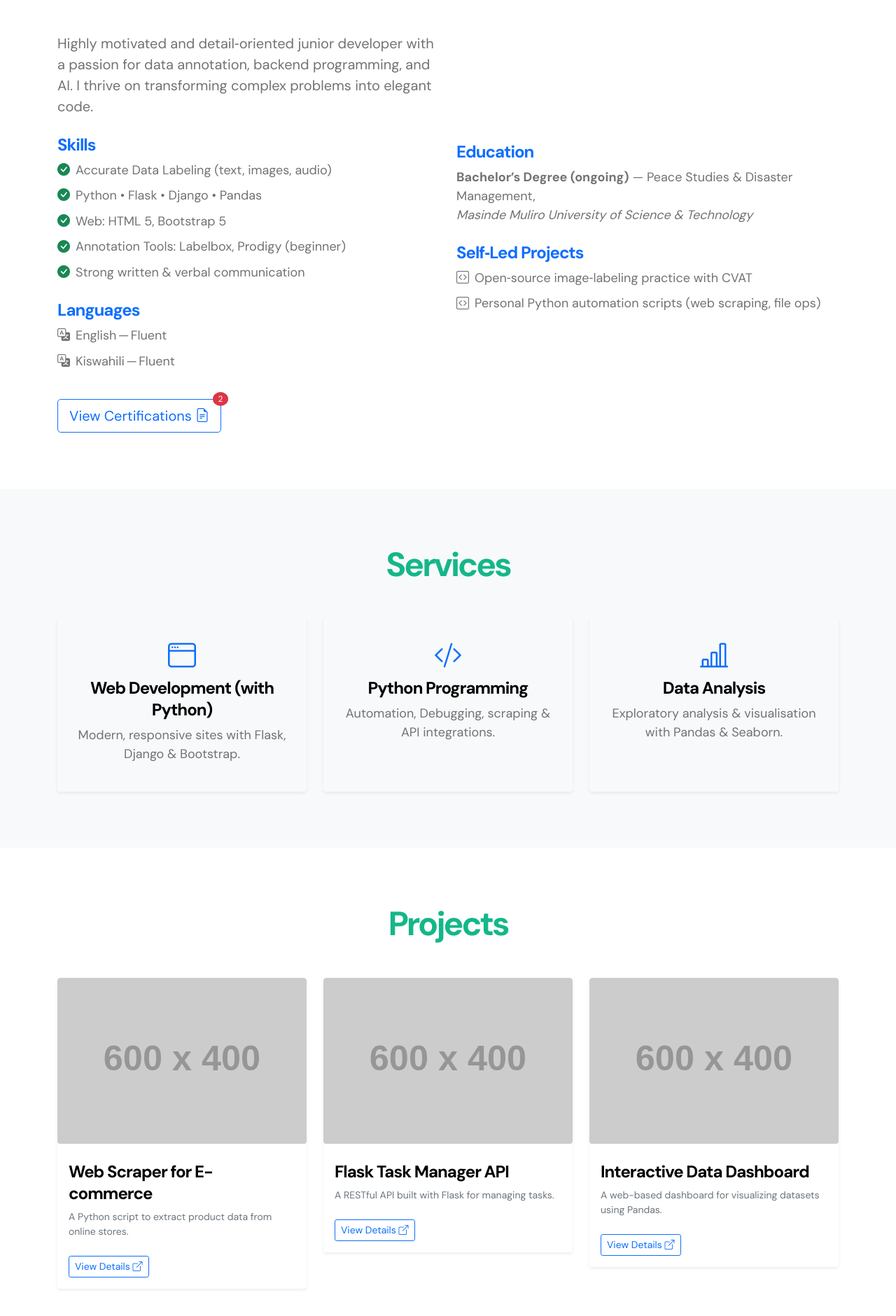
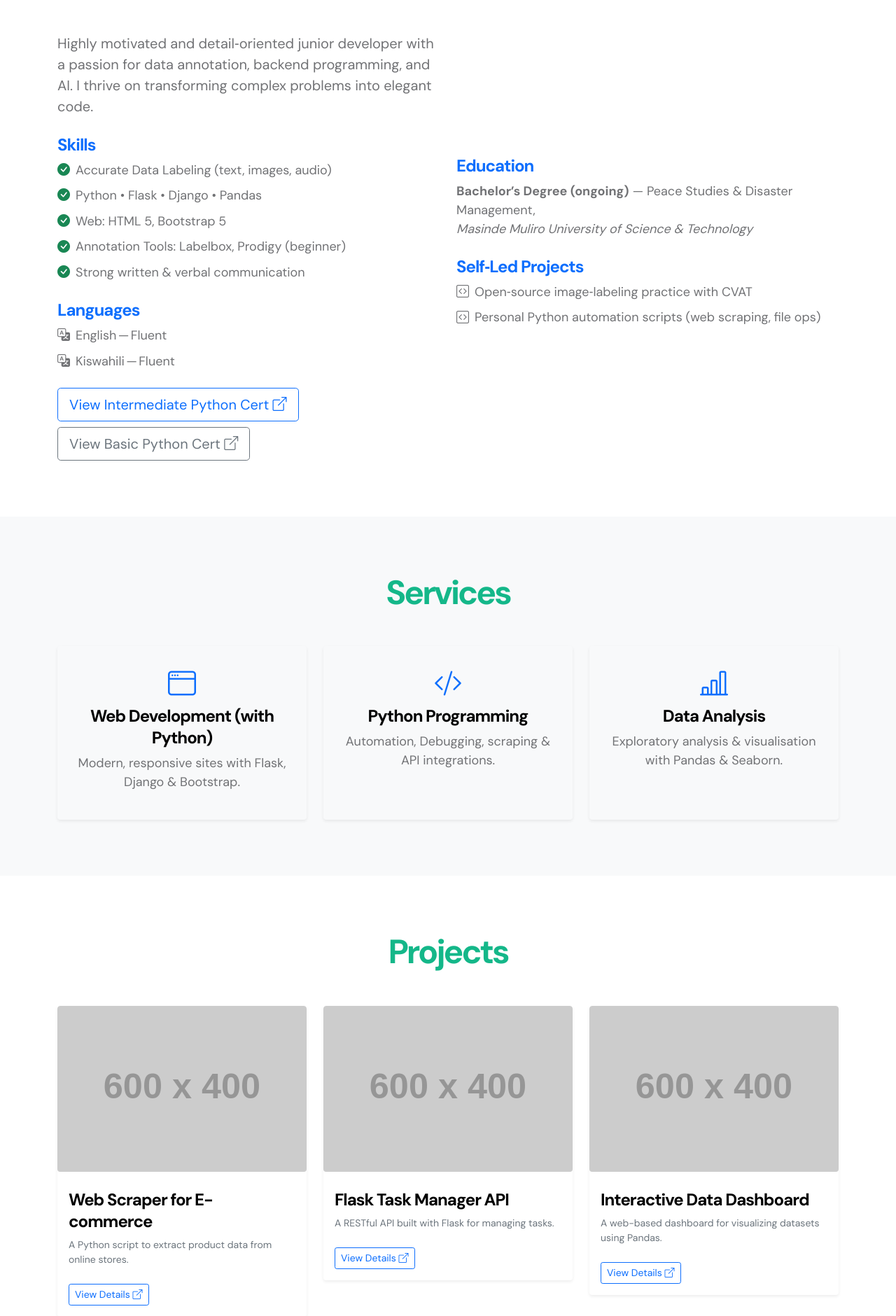
Before and after one commit to ja154/prtfo, a Flask app: page / in a window 1280 px wide. Shown: the part 939-2819 px from the top of the page at 70% size. Run offline with Flask 3, Linux system fonts and the light colour scheme; grey boxes labelled with a size stand in for pictures from a placeholder-image service; some libraries are stand-ins or nearby versions.

Commit message:
index.html

```diff
--- a/templates/index.html
+++ b/templates/index.html
@@ -142,26 +142,7 @@
             margin-right: .5rem;
         }
 
-        /* Custom style for the certifications button badge */
-        .btn-certifications-container {
-            position: relative; /* Needed for absolute positioning of the badge */
-            display: inline-block; /* To wrap the button tightly */
-        }
-
-        .certification-badge {
-            position: absolute;
-            top: -10px; /* Adjust as needed for vertical position */
-            right: -10px; /* Adjust as needed for horizontal position */
-            padding: .35em .65em; /* Bootstrap default padding for badges */
-            font-size: .75em; /* Bootstrap default font size for badges */
-            border-radius: 50%; /* Make it circular */
-            line-height: 1; /* Ensure text aligns well */
-            text-align: center;
-            white-space: nowrap;
-            vertical-align: baseline;
-            background-color: var(--bs-danger); /* Use Bootstrap danger color for visibility */
-            color: var(--bs-white);
-        }
+        /* Removed custom badge styles as they are no longer needed */
     </style>
 </head>
 <body>
@@ -218,11 +199,14 @@
                         <li><i class="bi bi-translate me-2"></i>English — Fluent</li>
                         <li><i class="bi bi-translate me-2"></i>Kiswahili — Fluent</li>
                     </ul>
-                    <div class="btn-certifications-container mt-4">
-                        <button type="button" class="btn btn-outline-primary btn-lg" data-bs-toggle="modal" data-bs-target="#certificationsModal">
-                            View Certifications <i class="bi bi-file-earmark-text"></i>
-                        </button>
-                        <span class="certification-badge">2</span> </div>
+                    <div class="d-flex flex-wrap gap-2 mt-4">
+                        <a href="{{ url_for('static', filename='Baobab PS521 Certificate _ Baobab.pdf') }}" target="_blank" class="btn btn-outline-primary btn-lg">
+                            View Intermediate Python Cert <i class="bi bi-box-arrow-up-right"></i>
+                        </a>
+                        <a href="{{ url_for('static', filename='Baobab PS520 Certificate2 _ Baobab.pdf') }}" target="_blank" class="btn btn-outline-secondary btn-lg">
+                            View Basic Python Cert <i class="bi bi-box-arrow-up-right"></i>
+                        </a>
+                    </div>
                 </div>
                 <div class="col-lg-6">
                     <h5 class="fw-bold text-primary">Education</h5>
@@ -381,44 +365,6 @@
     © 2025 Josephat Mwagongo • Built with Bootstrap
 </footer>
 
-<div class="modal fade" id="certificationsModal" tabindex="-1" aria-labelledby="certificationsModalLabel" aria-hidden="true">
-    <div class="modal-dialog modal-dialog-centered modal-lg">
-        <div class="modal-content">
-            <div class="modal-header">
-                <h5 class="modal-title fw-bold" id="certificationsModalLabel">My Certifications</h5>
-                <button type="button" class="btn-close" data-bs-dismiss="modal" aria-label="Close"></button>
-            </div>
-            <div class="modal-body">
-                <p>Here are my key certifications:</p>
-                <div class="d-flex flex-column gap-3">
-                    <div class="card">
-                        <div class="card-header fw-bold">Basic Python Workshop</div>
-                        <div class="card-body p-0">
-                            <iframe src="{{ url_for('static', filename='Baobab PS520 Certificate2 _ Baobab.pdf') }}" width="100%" height="400px" style="border:none;"></iframe>
-                        </div>
-                        <div class="card-footer text-end">
-                            <a href="{{ url_for('static', filename='Baobab PS520 Certificate2 _ Baobab.pdf') }}" target="_blank" class="btn btn-sm btn-primary">Open in New Tab <i class="bi bi-box-arrow-up-right"></i></a>
-                        </div>
-                    </div>
-                    <div class="card">
-                        <div class="card-header fw-bold">Intermediate Python for Data Analysis</div>
-                        <div class="card-body p-0">
-                            <iframe src="{{ url_for('static', filename='Baobab PS521 Certificate _ Baobab.pdf') }}" width="100%" height="400px" style="border:none;"></iframe>
-                        </div>
-                        <div class="card-footer text-end">
-                            <a href="{{ url_for('static', filename='Baobab PS521 Certificate _ Baobab.pdf') }}" target="_blank" class="btn btn-sm btn-primary">Open in New Tab <i class="bi bi-box-arrow-up-right"></i></a>
-                        </div>
-                    </div>
-                </div>
-                <p class="mt-3 text-muted small">If the preview doesn't load, please use the "Open in New Tab" button to view the PDF directly.</p>
-            </div>
-            <div class="modal-footer">
-                <button type="button" class="btn btn-secondary" data-bs-dismiss="modal">Close</button>
-            </div>
-        </div>
-    </div>
-</div>
-
 <script src="{{ url_for('static', filename='js/bootstrap.bundle.min.js') }}"></script>
 <script src="https://cdnjs.cloudflare.com/ajax/libs/jquery/3.6.0/jquery.min.js"></script>
 <script src="https://cdnjs.cloudflare.com/ajax/libs/magnific-popup.js/1.1.0/jquery.magnific-popup.min.js"></script>
```
